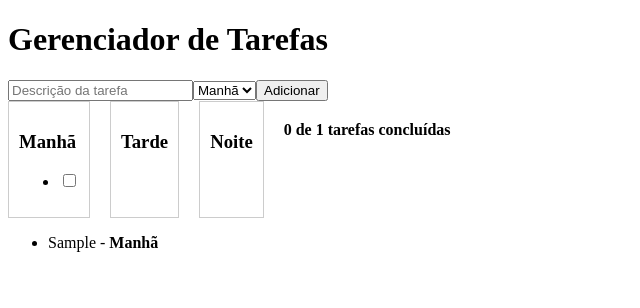
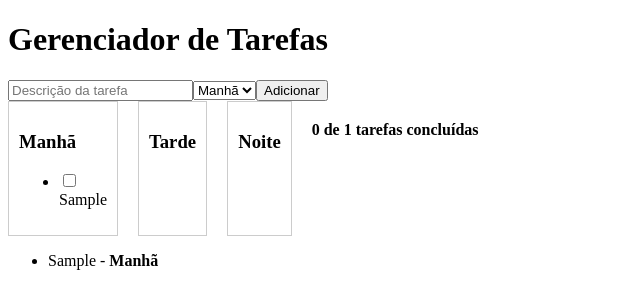
Before and after one commit to RafaelSantos-96/M01S09-GerenciadorDeTarefas, a React (Vite) app in the folder gerenciador-tarefas/: page / in a window 1280 px wide. Both pictures are taken after typing "Sample" into the empty fields and a click on the button "Adicionar". Shown: the top 308 px of the page, without its empty margins (0-640 px from the left). Built offline with nearby package versions, Linux system fonts and the light colour scheme.

Commit message:
feat: marcar tarefas como concluídas com estilo visual tachado e cinza

```diff
--- a/gerenciador-tarefas/src/components/Tarefas.jsx
+++ b/gerenciador-tarefas/src/components/Tarefas.jsx
@@ -1,9 +1,4 @@
 export default function Tarefas({ tarefas, onAlternarStatus }) {
-  // Filtrar por período
-  const tarefasManha = tarefas.filter(t => t.periodo === 'Manhã');
-  const tarefasTarde = tarefas.filter(t => t.periodo === 'Tarde');
-  const tarefasNoite = tarefas.filter(t => t.periodo === 'Noite');
-
   // Quantidade de tarefas concluídas
   const totalConcluidas = tarefas.filter(t => t.status === true).length;
   const totalTarefas = tarefas.length;
@@ -11,14 +6,29 @@ export default function Tarefas({ tarefas, onAlternarStatus }) {
   return (
     <div style={{ display: 'flex', gap: '20px' }}>
       {['Manhã', 'Tarde', 'Noite'].map(periodo => (
-        <div key={periodo} style={{ flex: 1, border: '1px solid #ccc', padding: '10px' }}>
+        <div
+          key={periodo}
+          style={{ flex: 1, border: '1px solid #ccc', padding: '10px' }}
+        >
           <h3>{periodo}</h3>
           <ul>
             {tarefas
               .filter(t => t.periodo === periodo)
               .map(t => (
                 <li key={t.id}>
-                  <input type="checkbox" checked={t.status} onChange={() => onAlternarStatus(t.id)} />
+                  <input
+                    type="checkbox"
+                    checked={t.status}
+                    onChange={() => onAlternarStatus(t.id)}
+                  />{' '}
+                  <span
+                    style={{
+                      textDecoration: t.status ? 'line-through' : 'none',
+                      color: t.status ? 'lightgray' : 'black'
+                    }}
+                  >
+                    {t.descricao}
+                  </span>
                 </li>
               ))}
           </ul>
```
